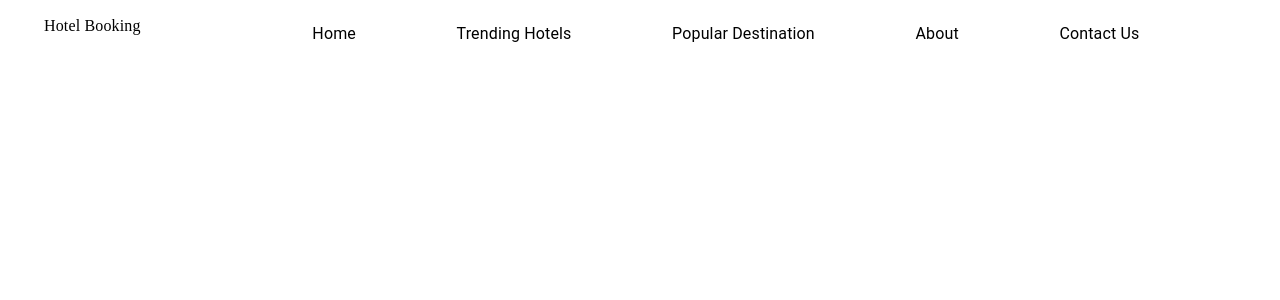
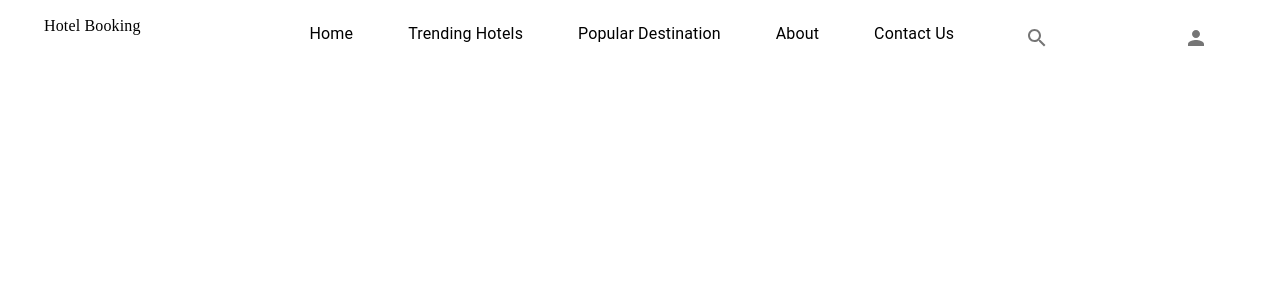
Before and after one commit to Zackius/Hotel-Booking-ClientSide, a React (Vite) app: page / in a window 1280 px wide. Shown: the top 300 px of the page. Built offline with nearby package versions, Linux system fonts and the light colour scheme; a web font is replaced by a local one.

Commit message:
Added Person Icon and created Action file to hold the icon

```diff
--- /dev/null
+++ b/src/Components /AppBar/actions.jsx
@@ -0,0 +1,24 @@
+import { ListItemButton, ListItemIcon } from '@mui/material'
+import React from 'react'
+import { MyList } from '../../styles/appbar'
+import PersonIcon from "@mui/icons-material/Person"
+import { ActionIconContainerDesktop, ActionIconContainerMobile } from "../../styles/appbar"
+
+const Actions = ({matches}) => {
+    const Component = matches ?  ActionIconContainerMobile : ActionIconContainerDesktop;
+    return (
+
+        <Component>
+  <MyList type="row">
+          <ListItemButton sx={{justifyContent: 'center'}}>
+              <ListItemIcon sx={{display: "flex" , justifyContent: 'center '}}>
+                  <PersonIcon/>
+              </ListItemIcon>
+          </ListItemButton>
+  </MyList>
+        </Component>
+
+  )
+}
+
+export default Actions
--- a/src/Components /AppBar/appbarDesktop.jsx
+++ b/src/Components /AppBar/appbarDesktop.jsx
@@ -1,9 +1,13 @@
 
-import { ListItemText } from '@mui/material'
+import { ListItemButton, ListItemIcon, ListItemText } from '@mui/material'
 import React from 'react'
-import { AppbarContainer, AppbarHeader, MyList } from '../../styles/appbar'
+import { AppbarContainer, AppbarHeader, MyList, ActionIconContainerDesktop, ActionIconContainerMobile } from '../../styles/appbar'
+import SearchIcon from '@mui/icons-material/Search'
+import Actions from './actions'
 
-const AppbarDesktop= ({matches})=>{
+const AppbarDesktop = ({ matches }) => {
+
+
 
   return (
     <React.Fragment>
@@ -17,7 +21,13 @@ const AppbarDesktop= ({matches})=>{
           <ListItemText primary="Popular Destination" />
           <ListItemText primary="About " />
           <ListItemText primary="Contact Us" />
+          <ListItemButton>
+            <ListItemIcon>
+              <SearchIcon/>
+            </ListItemIcon>
+          </ListItemButton>
         </MyList>
+        <Actions matches={matches } />
      </AppbarContainer>
 </React.Fragment>
   )
--- a/src/Components /AppBar/index.jsx
+++ b/src/Components /AppBar/index.jsx
@@ -9,7 +9,7 @@ const Appbar = () => {
     const matches = useMediaQuery(theme.breakpoints.down('md'))
   return (
       <>
-          {matches ? <AppbarMobile/>  : <AppbarDesktop/>}
+          {matches ? <AppbarMobile matches={matches} />  : <AppbarDesktop matches={matches}/>}
       </>
   )
 }
--- a/src/styles/appbar/index.jsx
+++ b/src/styles/appbar/index.jsx
@@ -13,7 +13,8 @@ export const AppbarContainer = styled(Box)(() => ({
     marginTop: 4,
     justifyContent: 'center',
     alignItem: 'center',
-    padding: '2px 8px'
+    padding: '2px 8px',
+
 
 }))
 
@@ -27,8 +28,23 @@ export const AppbarHeader = styled(Typography)(() => ({
 }))
 export const MyList = styled(List)(({type}) => ({
     display: type === 'row' ? 'flex' : 'block',
-    flexGrow: 3,
+    flexGrow: 2,
     justifyContent: 'center',
     alignContent: 'center'
 
 }))
+
+export const ActionIconContainerMobile = styled(Box)(() => ({
+    display: 'flex',
+    background: Colors.shaft,
+    position: 'fixed',
+    bottom: 0,
+    left: 0,
+    width: '100%',
+    alignItems: 'center',
+    zIndex: 99,
+    borderTop: `1px solid ${Colors.border}`
+}))
+export const ActionIconContainerDesktop = styled(Box)(() => ({
+    flexGrow: 0
+}))
```
